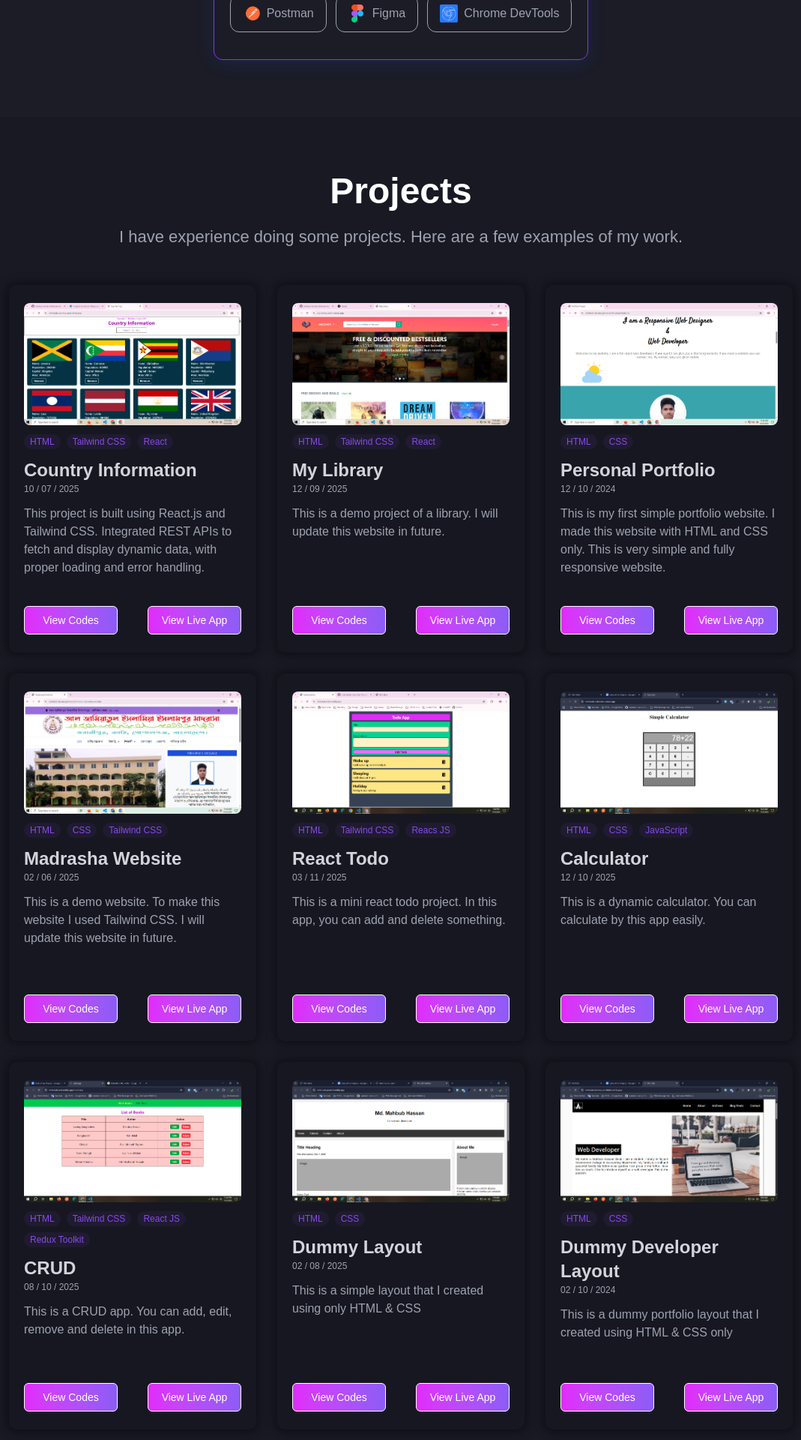
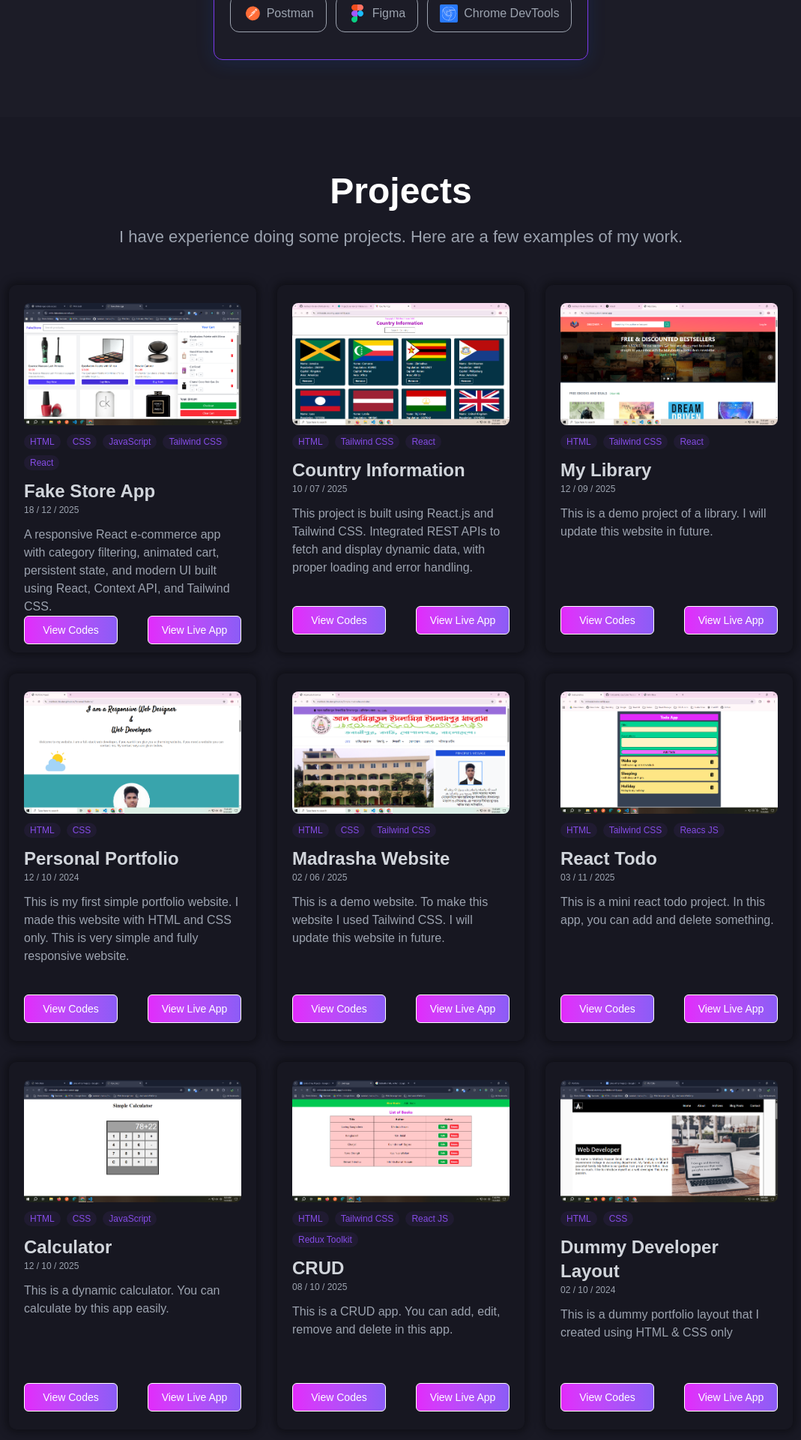
Before and after one commit to mahbub-hb-dev/Mahbub-s-Portfolio, a React (Vite) app: page / in a window 1280 px wide. Shown: the part 1525-3445 px from the top of the page at 75% size, without its empty margins (105-1174 px from the left). Built offline with nearby package versions, Linux system fonts and the light colour scheme.

Commit message:
Resume and fake-store-app has been updated, and animaiton of Skills section has been removed

```diff
--- a/src/component/Hero.jsx
+++ b/src/component/Hero.jsx
@@ -76,7 +76,7 @@ const Hero = () => {
             </li>
           </ul>
 
-          <a href="https://drive.google.com/file/d/1OZb-sxJFptPm2Cbxv0-PUTYGkKCRclz7/view?usp=sharing" target="_blank" className="animate-bounce focus:animate-none hover:animate-none block w-[230px] sm:w-[300px] mx-auto sm:text-2xl font-medium text-xl bg-[#5C07A9] px-4 py-4 rounded-lg tracking-wide text-white text-center">
+          <a href="https://drive.google.com/file/d/10Kn_pZMvYAuUjvZCLtsdv1JM5UZY064n/view?usp=sharing" target="_blank" className="animate-bounce focus:animate-none hover:animate-none block w-[230px] sm:w-[300px] mx-auto sm:text-2xl font-medium text-xl bg-[#5C07A9] px-4 py-4 rounded-lg tracking-wide text-white text-center">
             {" "} Check Resume 🏀 {" "}
           </a>
         </div>
--- a/src/component/Projects.jsx
+++ b/src/component/Projects.jsx
@@ -1,4 +1,13 @@
 const projectData = [
+    {
+        img : '/images/projects/fake-store.png',
+        technologies : ['HTML', 'CSS', 'JavaScript', 'Tailwind CSS', 'React'],
+        title : 'Fake Store App',
+        date : '18 / 12 / 2025',
+        description : 'A responsive React e-commerce app with category filtering, animated cart, persistent state, and modern UI built using React, Context API, and Tailwind CSS.',
+        codeLink : 'https://github.com/mahbub-hb-dev/fake-store-app.git',
+        liveLink : 'https://mhb-fakestore.vercel.app/'
+    },
     {
         img : '/images/projects/country.png',
         technologies : ['HTML', 'Tailwind CSS', 'React'],
@@ -63,15 +72,6 @@ const projectData = [
         liveLink : 'https://mhbelalscrud.netlify.app/'
     },
     {
-        img : '/images/projects/dummy-layout.png',
-        technologies : ['HTML', 'CSS'],
-        title : 'Dummy Layout',
-        date : '02 / 08 / 2025',
-        description : 'This is a simple layout that I created using only HTML & CSS',
-        codeLink : 'https://github.com/mahbub-hb-dev/simple-css-layout-4.git',
-        liveLink : 'https://mhb-csslayout-4.netlify.app/'
-    },
-    {
         img : '/images/projects/dummy-dev.png',
         technologies : ['HTML', 'CSS'],
         title : 'Dummy Developer Layout',
--- a/src/component/Skills.jsx
+++ b/src/component/Skills.jsx
@@ -1,6 +1,6 @@
-import AOS from "aos";
-import "aos/dist/aos.css";
-import { useEffect } from "react";
+// import AOS from "aos";
+// import "aos/dist/aos.css";
+// import { useEffect } from "react";
 
 import BackendSkills from "./totalSkills/BackendSkills";
 import FrontendSkills from "./totalSkills/FrontendSkills";
@@ -8,13 +8,13 @@ import OthersSkills from "./totalSkills/OthersSkills";
 
 const Skills = () => {
 
-  useEffect(() => {
-    AOS.init({
-      once: true,
-      offset: 120,
-      easing: "ease-out-cubic",
-    });
-  }, []);
+  // useEffect(() => {
+  //   AOS.init({
+  //     once: true,
+  //     offset: 120,
+  //     easing: "ease-out-cubic",
+  //   });
+  // }, []);
 
   return (
     <section id='skills' className="common-section-style bg-[#1C1C27] overflow-x-hidden">
--- a/src/component/totalSkills/BackendSkills.jsx
+++ b/src/component/totalSkills/BackendSkills.jsx
@@ -19,7 +19,7 @@ const backendData = [
 const BackendSkills = () => {
 
   return (
-    <div data-aos="fade-up" data-aos-duration="900" className="max-w-[300px] sm:max-w-[400px] md:max-w-[500px] mx-auto border border-purple-600 shadow-[0px_4px_24px_rgba(23,92,230,0.15)] rounded-xl text-gray-400 py-3 my-7">
+    <div className="max-w-[300px] sm:max-w-[400px] md:max-w-[500px] mx-auto border border-purple-600 shadow-[0px_4px_24px_rgba(23,92,230,0.15)] rounded-xl text-gray-400 py-3 my-7">
 
         <h3 className="font-bold text-[26px] text-center"> Backend </h3>
 
--- a/src/component/totalSkills/FrontendSkills.jsx
+++ b/src/component/totalSkills/FrontendSkills.jsx
@@ -45,7 +45,7 @@ const frontendData = [
 const FrontendSkills = () => {
 
   return (
-    <div data-aos="fade-up" data-aos-duration="900" className="max-w-[300px] sm:max-w-[400px] md:max-w-[500px] mx-auto border border-purple-600 shadow-[0px_4px_24px_rgba(23,92,230,0.15)] rounded-xl text-gray-400 py-3 my-7">
+    <div className="max-w-[300px] sm:max-w-[400px] md:max-w-[500px] mx-auto border border-purple-600 shadow-[0px_4px_24px_rgba(23,92,230,0.15)] rounded-xl text-gray-400 py-3 my-7">
 
         <h3 className="font-bold text-[26px] text-center"> Frontend </h3>
 
--- a/src/component/totalSkills/OthersSkills.jsx
+++ b/src/component/totalSkills/OthersSkills.jsx
@@ -29,7 +29,7 @@ const othersData = [
 const OthersSkills = () => {
 
   return (
-    <div data-aos="fade-up" data-aos-duration="900" className="max-w-[300px] sm:max-w-[400px] md:max-w-[500px] mx-auto border border-purple-600 rounded-xl shadow-[0px_4px_24px_rgba(23,92,230,0.15)] text-gray-400 py-3 my-7">
+    <div className="max-w-[300px] sm:max-w-[400px] md:max-w-[500px] mx-auto border border-purple-600 rounded-xl shadow-[0px_4px_24px_rgba(23,92,230,0.15)] text-gray-400 py-3 my-7">
 
         <h3 className="font-bold text-[26px] text-center"> Others </h3>
 
```
Also changed, not shown: public/images/projects/fake-store.png (added).
